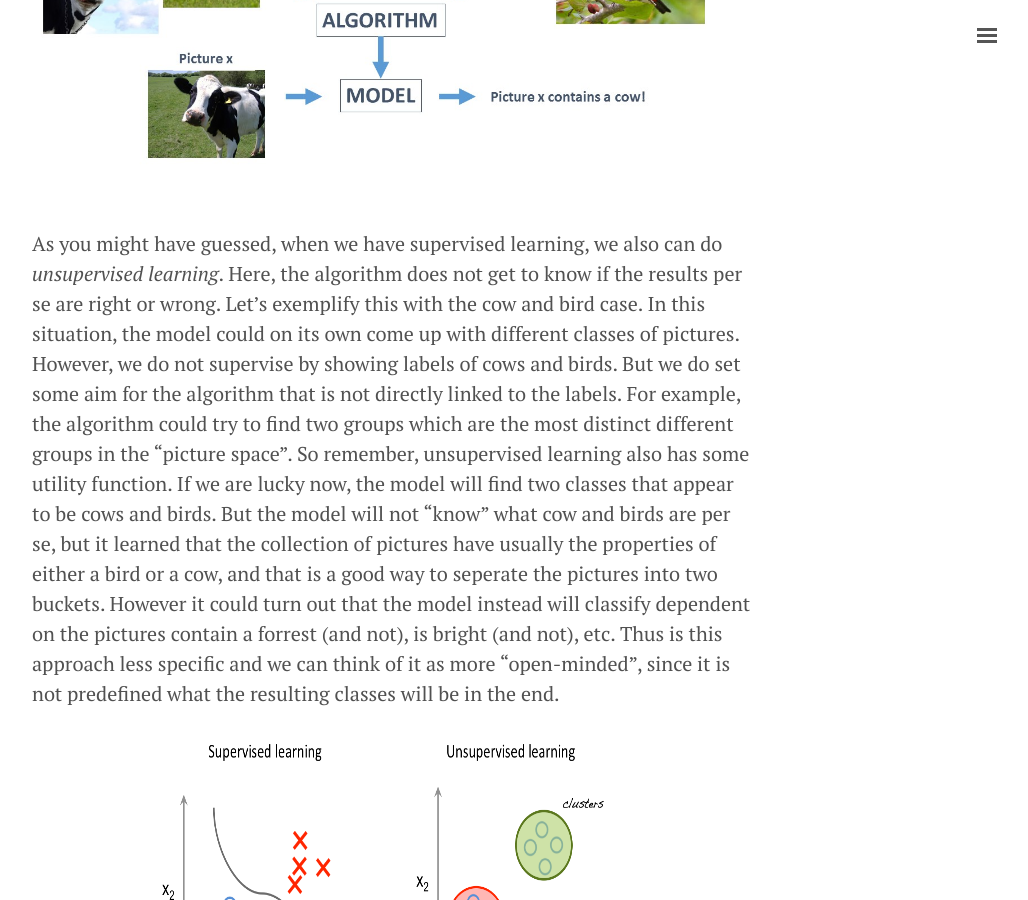
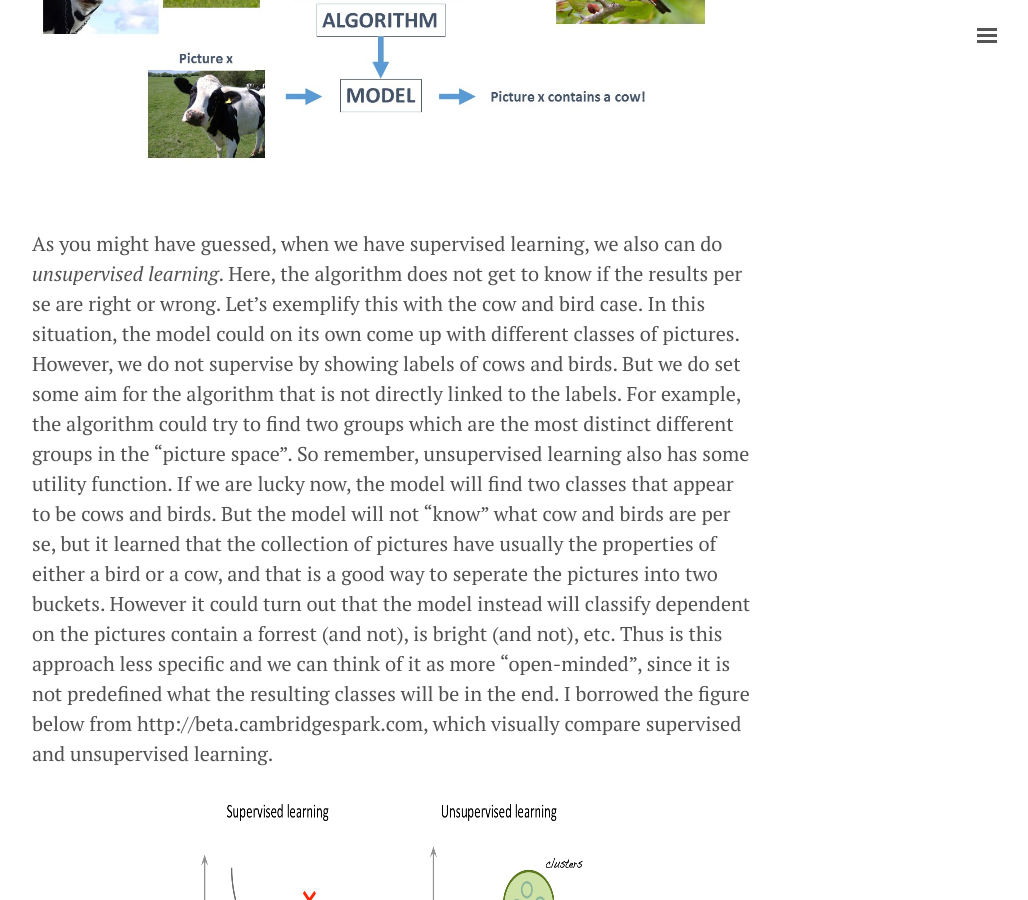
Before and after one commit to herman-hellenes/herman-hellenes.github.io, a Jekyll site: the page built from _posts/2017-09-27-intro-ml.md, in a window 1280 px wide and 900 px high, scrolled down 4126 px. Shown: the whole window, without its empty margins (248-1276 px from the left). Built offline with Jekyll 4.4.1, drawn with Linux system fonts in a browser that asks for light colours; nearby versions of some CDN libraries; comment, search, counter and statistics services are not loaded.

Commit message:
Update 2017-09-27-intro-ml.md

```diff
--- a/_posts/2017-09-27-intro-ml.md
+++ b/_posts/2017-09-27-intro-ml.md
@@ -62,11 +62,11 @@ Let's take an example from Image Recognition. Our problem is to classify picture
 ![center](/figs/2017-08-23-intro-ML/image_recognition.jpg)
 
 
-As you might have guessed, when we have supervised learning, we also can do *unsupervised learning*. Here, the algorithm does not get to know if the results per se are right or wrong. Let's exemplify this with the cow and bird case. In this situation, the model could on its own come up with different classes of pictures. However, we do not supervise by showing labels of cows and birds. But we do set some aim for the algorithm that is not directly linked to the labels. For example, the algorithm could try to find two groups which are the most distinct different groups in the "picture space". So remember, unsupervised learning also has some utility function. If we are lucky now, the model will find two classes that appear to be cows and birds. But the model will not "know" what cow and birds are per se, but it learned that the collection of pictures have usually the properties of either a bird or a cow, and that is a good way to seperate the pictures into two buckets. However it could turn out that the model instead will classify dependent on the pictures contain a forrest (and not), is bright (and not), etc. Thus is this approach less specific and we can think of it as more "open-minded", since it is not predefined what the resulting classes will be in the end.
+As you might have guessed, when we have supervised learning, we also can do *unsupervised learning*. Here, the algorithm does not get to know if the results per se are right or wrong. Let's exemplify this with the cow and bird case. In this situation, the model could on its own come up with different classes of pictures. However, we do not supervise by showing labels of cows and birds. But we do set some aim for the algorithm that is not directly linked to the labels. For example, the algorithm could try to find two groups which are the most distinct different groups in the "picture space". So remember, unsupervised learning also has some utility function. If we are lucky now, the model will find two classes that appear to be cows and birds. But the model will not "know" what cow and birds are per se, but it learned that the collection of pictures have usually the properties of either a bird or a cow, and that is a good way to seperate the pictures into two buckets. However it could turn out that the model instead will classify dependent on the pictures contain a forrest (and not), is bright (and not), etc. Thus is this approach less specific and we can think of it as more "open-minded", since it is not predefined what the resulting classes will be in the end. I borrowed the figure below from http://beta.cambridgespark.com, which visually compare supervised and unsupervised learning.
 
 
 <p align="center">
-  <img width="500" height="300" src="/figs/2017-08-23-intro-ML/mod1_SuperUnsuper.png">
+  <img width="450" height="300" src="/figs/2017-08-23-intro-ML/mod1_SuperUnsuper.png">
 </p>
 
 
```
